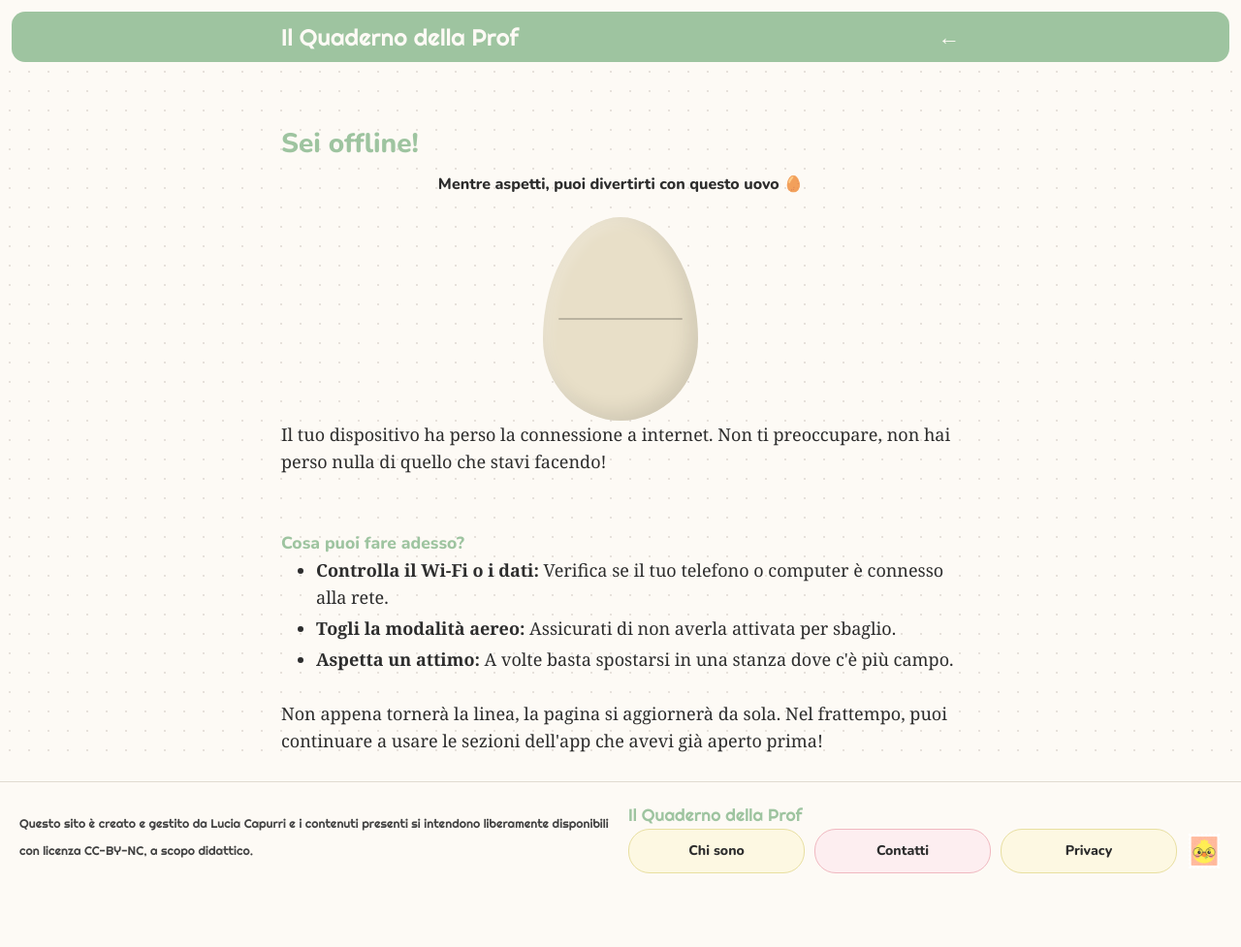
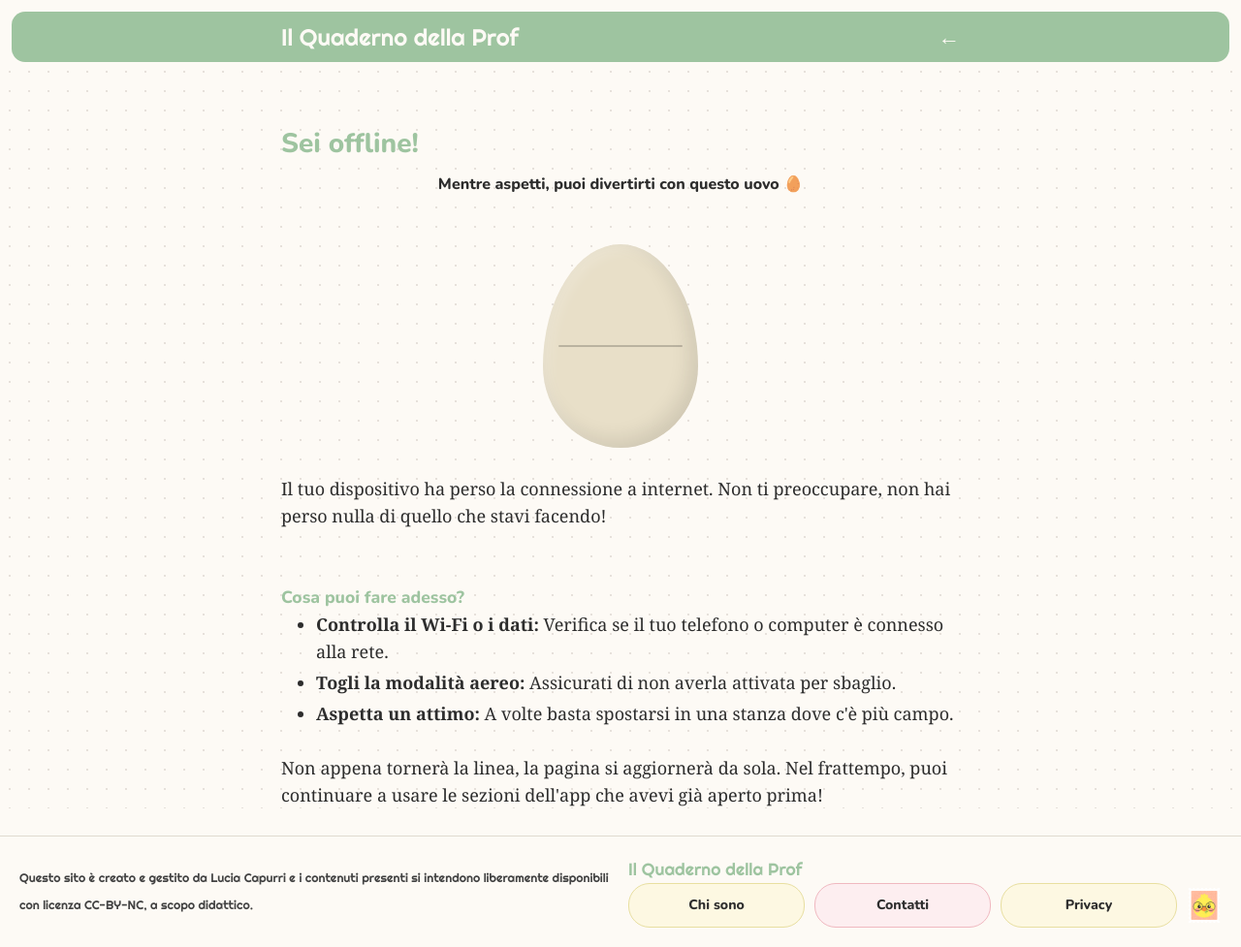
Before and after one commit to ilquadernodellaprof/ilquadernodellaprof.github.io, a Jekyll site: the page built from offline.html, in a window 1280 px wide. Shown: the whole page at 97% size. Built offline with Jekyll 4.4.1, drawn with Linux system fonts in a browser that asks for light colours; before the commit the page ends 921 px from its top, so only the background shows below that.

Commit message:
Add padding to egg area and center text alignment

```diff
--- a/offline.html
+++ b/offline.html
@@ -53,6 +53,7 @@
       font-family: 'Righteous', sans-serif;
       font-size: 1.5rem;
       text-decoration: none;
+      text-align: center;
     }
     .site-title:hover { text-decoration: underline; }
     .page-link { text-decoration: none; }
@@ -113,6 +114,7 @@
     .egg-area {
       display: flex; flex-direction: column; align-items: center;
       width: 100%; position: relative;
+      padding: 28px 0;
     }
     .egg-label {
       text-align: center;
```
